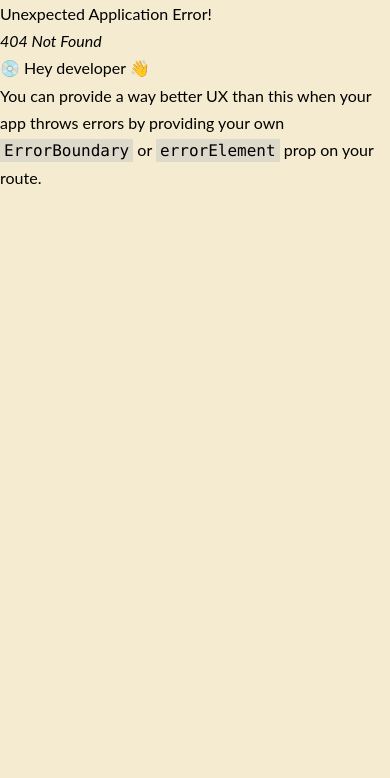
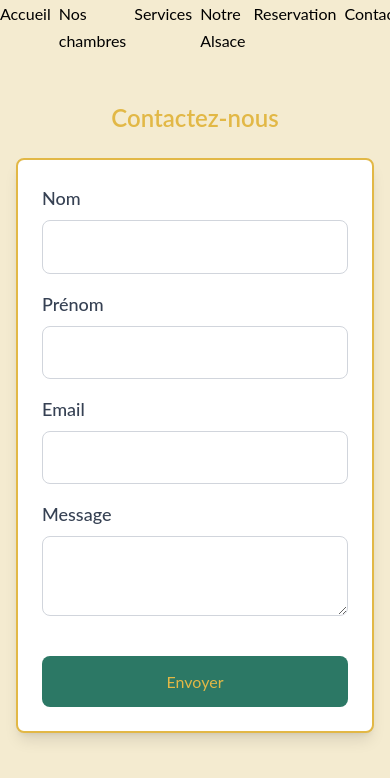
Before and after one commit to rahmoundif/Strasgite, a React (Vite) app in the folder client/: page /contact in a window 390 px wide. Before the commit this address had no page. Shown: the top 778 px of the page. Built offline with nearby package versions, Linux system fonts and the light colour scheme.

Commit message:
ajout formulaire HTML + Responsive Tailwind + Typage + Biome vérifié

```diff
--- a/client/src/App.css
+++ b/client/src/App.css
@@ -1,8 +1,6 @@
 @import "tailwindcss";
 
 * {
-  margin: 0;
-  padding: 0;
   box-sizing: border-box;
 }
 
@@ -10,6 +8,11 @@ body {
   font-family: "Lato", sans-serif;
   font-size: 16px;
   line-height: 1.7;
+  background-color: #f4ebd0;
+}
+
+h1 {
+  color: #e2b846;
 }
 
 #root {
--- a/client/src/App.tsx
+++ b/client/src/App.tsx
@@ -1,9 +1,12 @@
+import { Outlet } from "react-router";
+
 import NavBar from "./components/NavBar";
 
 function App() {
   return (
     <>
       <NavBar />
+      <Outlet />
     </>
   );
 }
--- a/client/src/components/NavBar.tsx
+++ b/client/src/components/NavBar.tsx
@@ -19,6 +19,9 @@ function NavBar() {
         <li>
           <Link to="/Reservation"> Reservation </Link>
         </li>
+        <li>
+          <Link to="/contact"> Contact </Link>
+        </li>
       </ul>
     </nav>
   );
--- a/client/src/main.tsx
+++ b/client/src/main.tsx
@@ -8,6 +8,7 @@ import { RouterProvider, createBrowserRouter } from "react-router";
 // Import the main app component
 import App from "./App";
 import Accueil from "./pages/Accueil";
+import Contact from "./pages/Contact";
 import Nos_Chambres from "./pages/Nos_Chambres";
 import Notre_Alsace from "./pages/Notre_Alsace";
 import Reservation from "./pages/Reservation";
@@ -49,6 +50,10 @@ const router = createBrowserRouter([
       {
         path: "/Notre_Alsace",
         element: <Notre_Alsace />,
+      },
+      {
+        path: "/contact",
+        element: <Contact />,
       },
     ],
     // Renders the App component for the home page
--- /dev/null
+++ b/client/src/pages/Contact.tsx
@@ -0,0 +1,131 @@
+import { useState } from "react";
+
+interface FormData {
+  name: string;
+  prenom: string;
+  email: string;
+  message: string;
+}
+
+function Contact() {
+  const [formData, setFormData] = useState<FormData>({
+    name: "",
+    prenom: "",
+    email: "",
+    message: "",
+  });
+
+  const handleChange = (
+    event: React.ChangeEvent<HTMLInputElement | HTMLTextAreaElement>,
+  ) => {
+    const { name, value } = event.target;
+    setFormData({
+      ...formData,
+      [name]: value,
+    });
+  };
+
+  const handleSubmit = (event: React.FormEvent<HTMLFormElement>) => {
+    event.preventDefault();
+    console.log("Form Data:", formData);
+  };
+
+  return (
+    <div className="container mx-auto px-4 sm:px-8 py-12 ">
+      <h1 className="text-2xl sm:text-3xl font-semibold text-center mb-6">
+        Contactez-nous
+      </h1>
+      <form
+        onSubmit={handleSubmit}
+        className="w-full max-w-lg mx-auto p-6 sm:p-8 bg-white shadow-lg rounded-lg border-2 border-[#E2B846]"
+      >
+        <div className="mb-4 ">
+          <label
+            htmlFor="name"
+            className="block text-lg font-medium text-gray-700"
+          >
+            Nom
+          </label>
+          <input
+            type="text"
+            id="name"
+            name="name"
+            value={formData.name}
+            onChange={handleChange}
+            required
+            aria-label="Votre nom"
+            className="w-full p-3 mt-2 border border-gray-300 rounded-lg"
+          />
+        </div>
+
+        <div className="mb-4 ">
+          <label
+            htmlFor="prenom"
+            className="block text-lg font-medium text-gray-700"
+          >
+            Prénom
+          </label>
+          <input
+            type="text"
+            id="prenom"
+            name="prenom"
+            value={formData.prenom}
+            onChange={handleChange}
+            required
+            aria-label="Votre prénom"
+            className="w-full p-3 mt-2 border border-gray-300 rounded-lg"
+          />
+        </div>
+
+        <div className="mb-4">
+          <label
+            htmlFor="email"
+            className="block text-lg font-medium text-gray-700"
+          >
+            Email
+          </label>
+          <input
+            type="email"
+            id="email"
+            name="email"
+            value={formData.email}
+            onChange={handleChange}
+            required
+            aria-label="Votre email"
+            className="w-full p-3 mt-2 border border-gray-300 rounded-lg"
+          />
+        </div>
+
+        <div className="mb-4">
+          <label
+            htmlFor="message"
+            className="block text-lg font-medium text-gray-700"
+          >
+            Message
+          </label>
+          <textarea
+            id="message"
+            name="message"
+            value={formData.message}
+            onChange={handleChange}
+            required
+            aria-label="Votre message"
+            className="w-full p-3 mt-2 border border-gray-300 rounded-lg "
+          />
+        </div>
+
+        <div className="text-center">
+          <button
+            type="submit"
+            className="w-full p-3 mt-4 bg-[#2c7865] text-[#E2B846] rounded-lg "
+            aria-label="Envoyer le message"
+          >
+            Envoyer
+          </button>
+        </div>
+      </form>
+    </div>
+  );
+}
+
+export default Contact;
```
